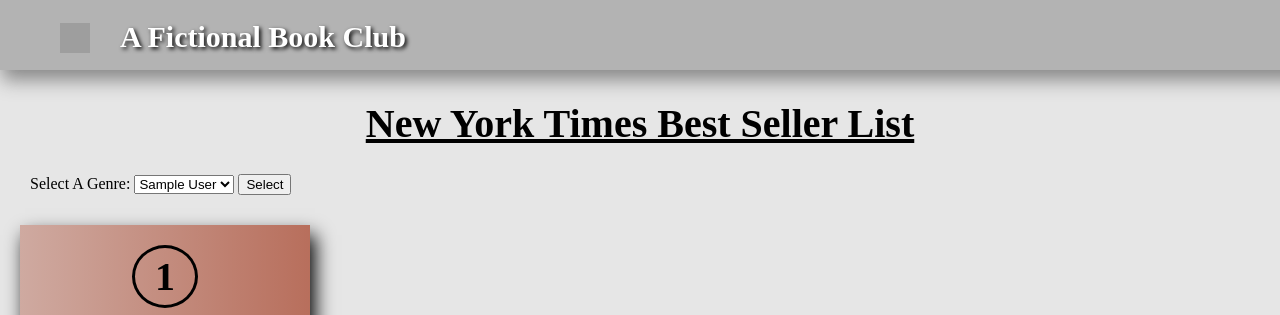
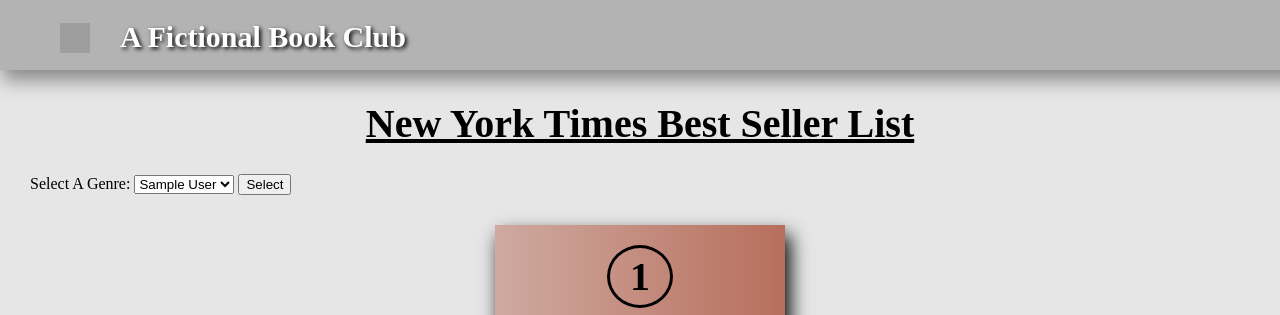
Before and after one commit to jnottin/bookClub, a Django app: page / in a window 1280 px wide. Shown: the top 315 px of the page. Run offline with Django 3.2, Linux system fonts and the light colour scheme; tables that the repository leaves empty hold one stand-in row (values such as "Sample post"); a database or web service that is not in the repository returns one stand-in record (values such as "Sample title"); data that the repository does not hold is empty; some libraries are stand-ins or nearby versions; grey boxes are pictures that could not be loaded.

Commit message:
added flex box and working like a charm

```diff
--- a/bookClub_project/static/css/book_list.css
+++ b/bookClub_project/static/css/book_list.css
@@ -24,19 +24,22 @@
   grid-template-rows: auto auto;
   grid-gap: 10px;
   grid-auto-flow: row; */
-  /* margin: 0 auto; */
-  text-align: center;
+
   /* margin-left: 100px;
   margin-right: 100px; */
+
+  /* TRYING FLEX */
+  display: flex;
+  flex-wrap: wrap;
+  justify-content: center;
+  margin-left: 10px;
+  margin-right: 30px;
+
 }
 
 .all-books > .book_content_all {
-    float: left;
     margin-left: 20px;
-    /* margin: 0 auto;
-    text-align: center; */
     width: 250px;
-    height: 650px;
     box-shadow: 5px 10px 18px black;
     padding: 20px;
     margin-bottom: 50px;
--- a/bookClub_project/templates/book_list.html
+++ b/bookClub_project/templates/book_list.html
@@ -42,8 +42,8 @@
             <div class="page3"></div>
             <div class="page2"></div>
             <div class="page1"></div>
-            <!-- <img class="front" src="https://i.imgur.com/4cJ5IaQ.jpg" alt='{{book.book_details.0.title}} Cover'> -->
-            <img class="front" src="{{book.cover.items.0.volumeInfo.imageLinks.thumbnail}}" alt='{{book.book_details.0.title}} Cover Not Available'>
+            <img class="front" src="https://i.imgur.com/4cJ5IaQ.jpg" alt='{{book.book_details.0.title}} Cover'>
+            <!-- <img class="front" src="{{book.cover.items.0.volumeInfo.imageLinks.thumbnail}}" alt='{{book.book_details.0.title}} Cover Not Available'> -->
         </div>
         <h2 class="book-text-content book-title">{{ book.book_details.0.title}} </h2>
         <h2 class="book-text-content book-nontitle">By {{book.book_details.0.author}}</h2>
--- a/bookClub_project/views.py
+++ b/bookClub_project/views.py
@@ -27,27 +27,27 @@ def book_list(request):
     books = response_books.json()
     books_results = books['results']
     # #Get Covers
-    for book in books_results:
-        if book['book_details'][0]['primary_isbn10'] != 'None':
-            isbn = book['book_details'][0]['primary_isbn10']
-            response_covers = requests.get('https://www.googleapis.com/books/v1/volumes?q=isbn:' + isbn + "&key=" + googleBooks_apiKey)
-            cover_data = response_covers.json()
-        #while loop, while cover_data['totalItems'] == 0 keep book['isbns'][i + 1][0]['isbn10']
-            try:
-                if cover_data['totalItems'] == 0 or book['book_details'][0]['primary_isbn10'] == 'None':
-                    isbn = book['isbns'][0]['isbn10']
-                    response_covers = requests.get('https://www.googleapis.com/books/v1/volumes?q=isbn:' + isbn + "&key=" + googleBooks_apiKey)
-                    cover_data = response_covers.json()
-                    if cover_data['totalItems'] == 0:
-                        isbn = book['isbns'][1]['isbn10']
-                        response_covers = requests.get('https://www.googleapis.com/books/v1/volumes?q=isbn:' + isbn + "&key=" + googleBooks_apiKey)
-                        cover_data = response_covers.json()
-            except IndexError:
-                cover_data = "Missing Cover"
-        else:
-            cover_data = "Missing Cover"
+    # for book in books_results:
+    #     if book['book_details'][0]['primary_isbn10'] != 'None':
+    #         isbn = book['book_details'][0]['primary_isbn10']
+    #         response_covers = requests.get('https://www.googleapis.com/books/v1/volumes?q=isbn:' + isbn + "&key=" + googleBooks_apiKey)
+    #         cover_data = response_covers.json()
+    #     #while loop, while cover_data['totalItems'] == 0 keep book['isbns'][i + 1][0]['isbn10']
+    #         try:
+    #             if cover_data['totalItems'] == 0 or book['book_details'][0]['primary_isbn10'] == 'None':
+    #                 isbn = book['isbns'][0]['isbn10']
+    #                 response_covers = requests.get('https://www.googleapis.com/books/v1/volumes?q=isbn:' + isbn + "&key=" + googleBooks_apiKey)
+    #                 cover_data = response_covers.json()
+    #                 if cover_data['totalItems'] == 0:
+    #                     isbn = book['isbns'][1]['isbn10']
+    #                     response_covers = requests.get('https://www.googleapis.com/books/v1/volumes?q=isbn:' + isbn + "&key=" + googleBooks_apiKey)
+    #                     cover_data = response_covers.json()
+    #         except IndexError:
+    #             cover_data = "Missing Cover"
+    #     else:
+    #         cover_data = "Missing Cover"
 
-        book['cover'] = cover_data
+    #     book['cover'] = cover_data
 
     return render(request, 'book_list.html', {
         'books': books,
```
